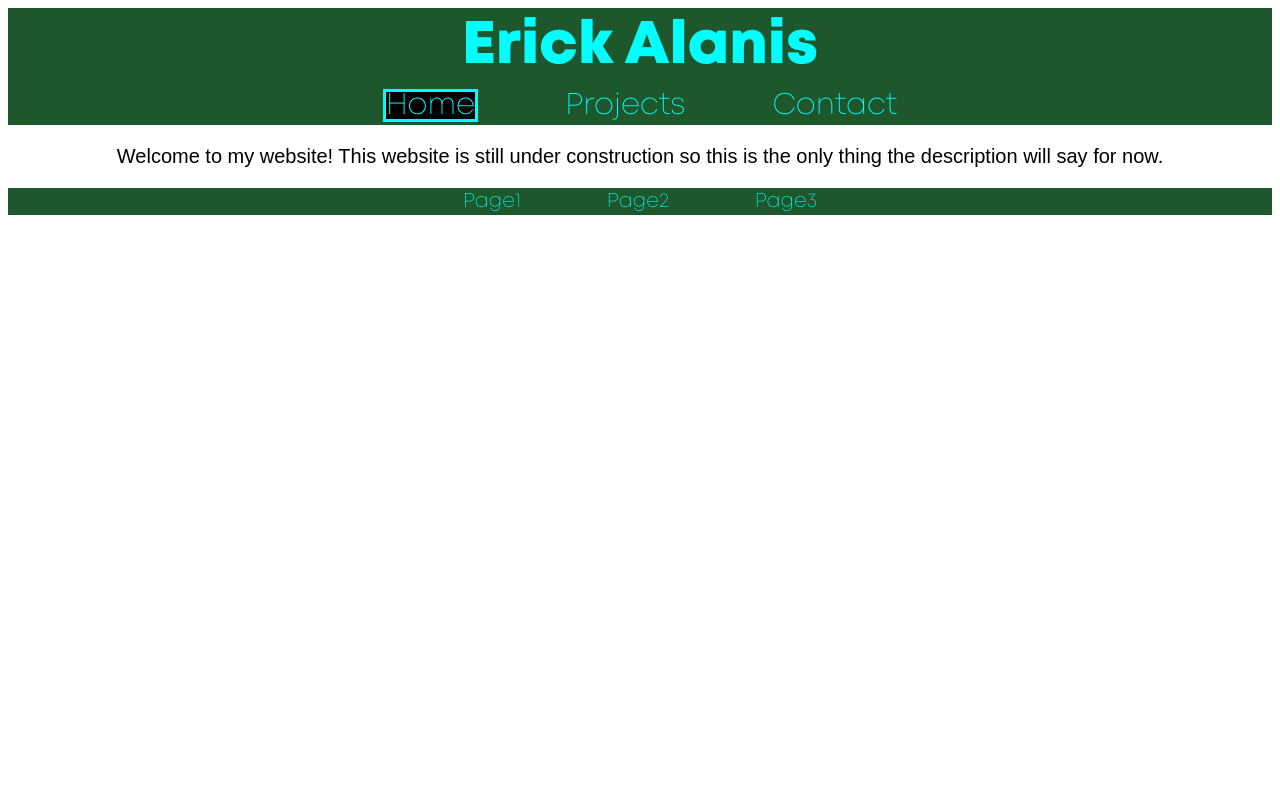
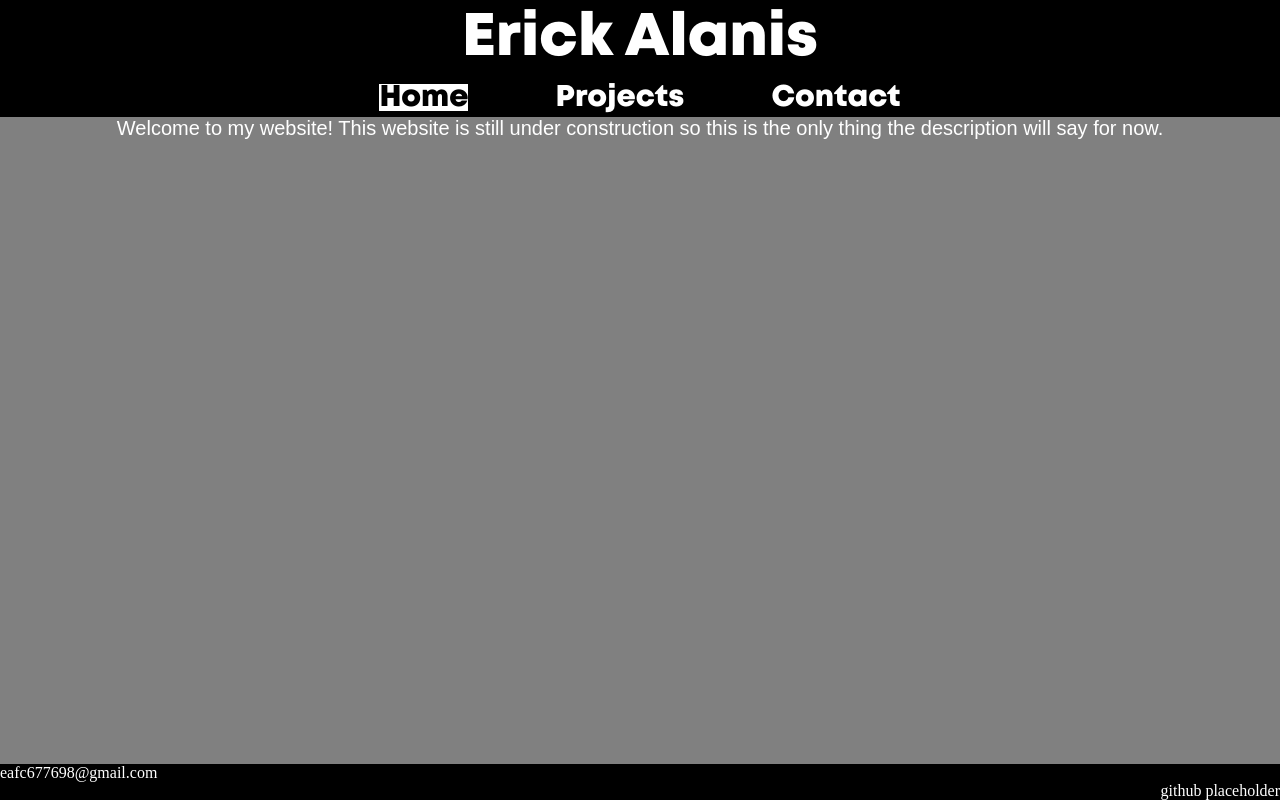
Before and after one commit to EA677698/personal-website, a plain HTML site: page index.html in a window 1280 px wide. Drawn offline with Linux system fonts and the light colour scheme.

Commit message:
proper footer and header

```diff
--- a/css/index_sheet.css
+++ b/css/index_sheet.css
@@ -1,5 +1,6 @@
 p{
     font-family: Arial;
     font-size: 20px;
+    color: white;
     text-align: center;
 }
--- a/css/page_layout.css
+++ b/css/page_layout.css
@@ -1,18 +1,38 @@
 @font-face {
     font-family: Mont;
-    src: url("../fonts/Mont-Heavy.otf");
+    src: url("../fonts/Mont/Mont-Heavy.otf");
     font-weight: bold;
 }
 
 @font-face {
     font-family: Mont;
-    src: url("../fonts/Mont-ExtraLight.otf");
+    src: url("../fonts/Mont/Mont-ExtraLight.otf");
     font-weight: normal;
+}
+
+@font-face {
+    font-family: LemonMilk;
+    src: url("../fonts/LemonMilk/LEMONMILK-Bold.otf");
+    font-weight: bold;
+}
+
+@font-face {
+    font-family: LemonMilk;
+    src: url("../fonts/LemonMilk/LEMONMILK-Regular.otf");
+    font-weight: normal;
+}
+
+*{
+    margin: 0;
+    padding: 0;
+}
+body{
+    background-color: gray;
 }
 
 
 header{
-    background-color: #1D572B;
+    background-color:black;
 }
 
 #title{
@@ -20,7 +40,7 @@ header{
     font-family: Mont;
     font-weight: bold;
     font-size: 60px;
-    color: aqua;
+    color: white;
 }
 
 #navigation{
@@ -32,13 +52,27 @@ header{
 a{
     margin-left: 40px;
     margin-right: 40px;
-    color: aqua;
+    color: white;
     font-family: Mont;
+    font-weight: bold;
     text-decoration: none;
 }
 
 footer{
-    background-color: #1D572B;
+    background-color: black;
+    position: absolute;
+    bottom: 0;
+    width: 100%;
+}
+
+#email{
+    text-align: left;
+    color: white;
+}
+
+#github{
+    text-align: right;
+    color: white;
 }
 
 #foot_links{
--- a/index.html
+++ b/index.html
@@ -1,6 +1,7 @@
 <!DOCTYPE html>
-<html>
+<html lang="en">
     <head>
+        <meta charset="UTF-8">
         <link rel="stylesheet" href="css/page_layout.css">
         <link rel="stylesheet" href="css/index_sheet.css">
     </head>
@@ -11,9 +12,9 @@
         </div>
         <div id="navigation">
             <nav>
-                <a href="#" style="border-style: solid; background-color: black">Home</a>
-                <a href="#">Projects</a>
-                <a href="#">Contact</a>
+                <a href="#" style="background-color: white;color: black;">Home</a>
+                <a href="projects.html">Projects</a>
+                <a href="contact.html">Contact</a>
             </nav>
         </div>
     </header>
@@ -21,12 +22,11 @@
         This website is still under construction so this is the only thing the
         description will say for now. </p>
     <footer>
-        <div id="foot_links">
-            <nav>
-                <a href="#">Page1</a>
-                <a href="#">Page2</a>
-                <a href="#">Page3</a>
-            </nav>
+        <div id="email">
+            eafc677698@gmail.com
+        </div>
+        <div id="github">
+            github placeholder
         </div>
     </footer>
     </body>
```
Also changed, not shown: contact.html (added, +34 -0 lines), projects.html (added, +34 -0 lines), fonts/LemonMilk/LEMONMILK-Bold.otf (added), fonts/LemonMilk/LEMONMILK-BoldItalic.otf (added), fonts/LemonMilk/LEMONMILK-Light.otf (added), fonts/LemonMilk/LEMONMILK-LightItalic.otf (added), fonts/LemonMilk/LEMONMILK-Medium.otf (added), fonts/LemonMilk/LEMONMILK-MediumItalic.otf (added), fonts/LemonMilk/LEMONMILK-Regular.otf (added), fonts/LemonMilk/LEMONMILK-RegularItalic.otf (added), fonts/Mont/Mont-ExtraLight.otf (renamed from fonts/Mont-ExtraLight.otf), fonts/Mont/Mont-Heavy.otf (renamed from fonts/Mont-Heavy.otf).
